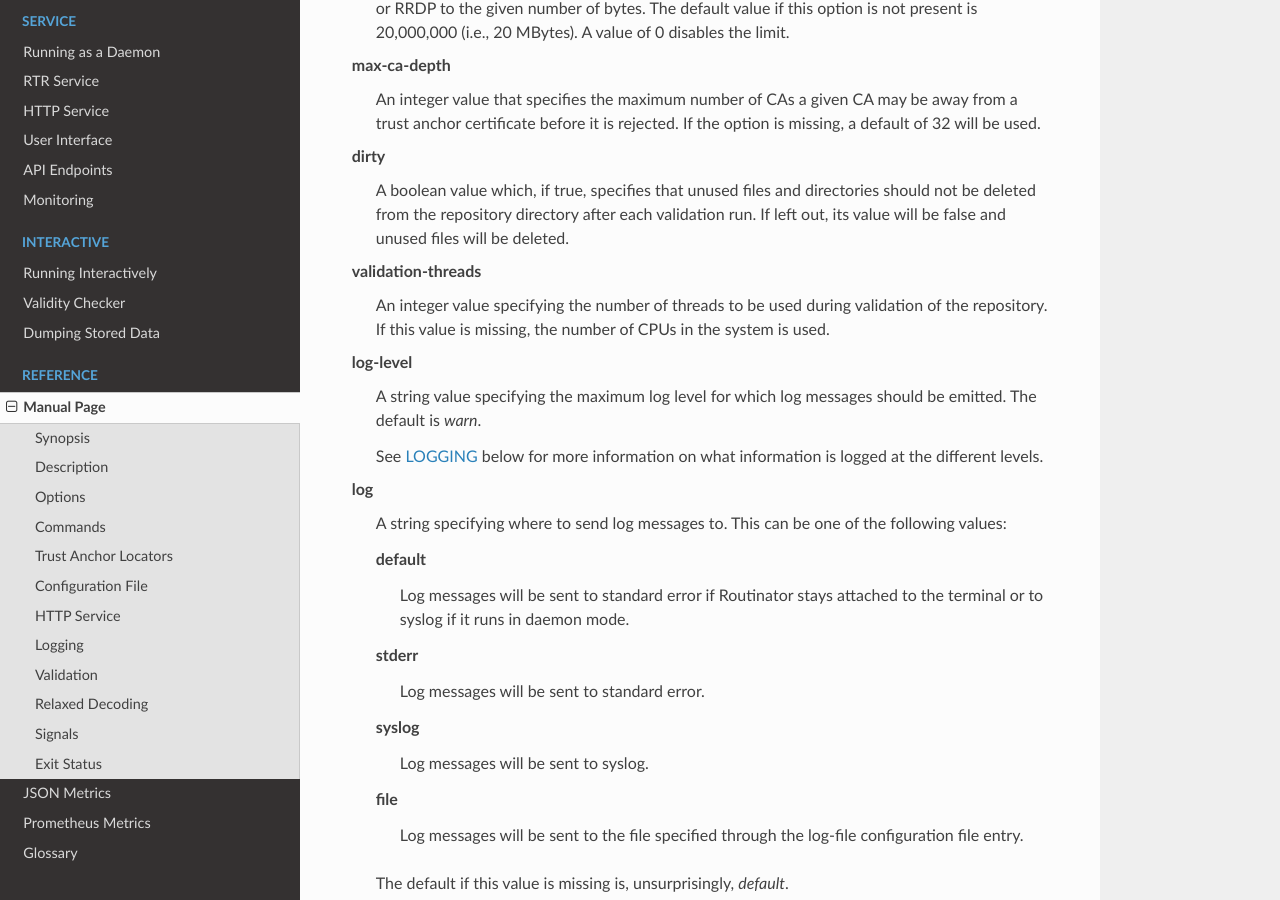
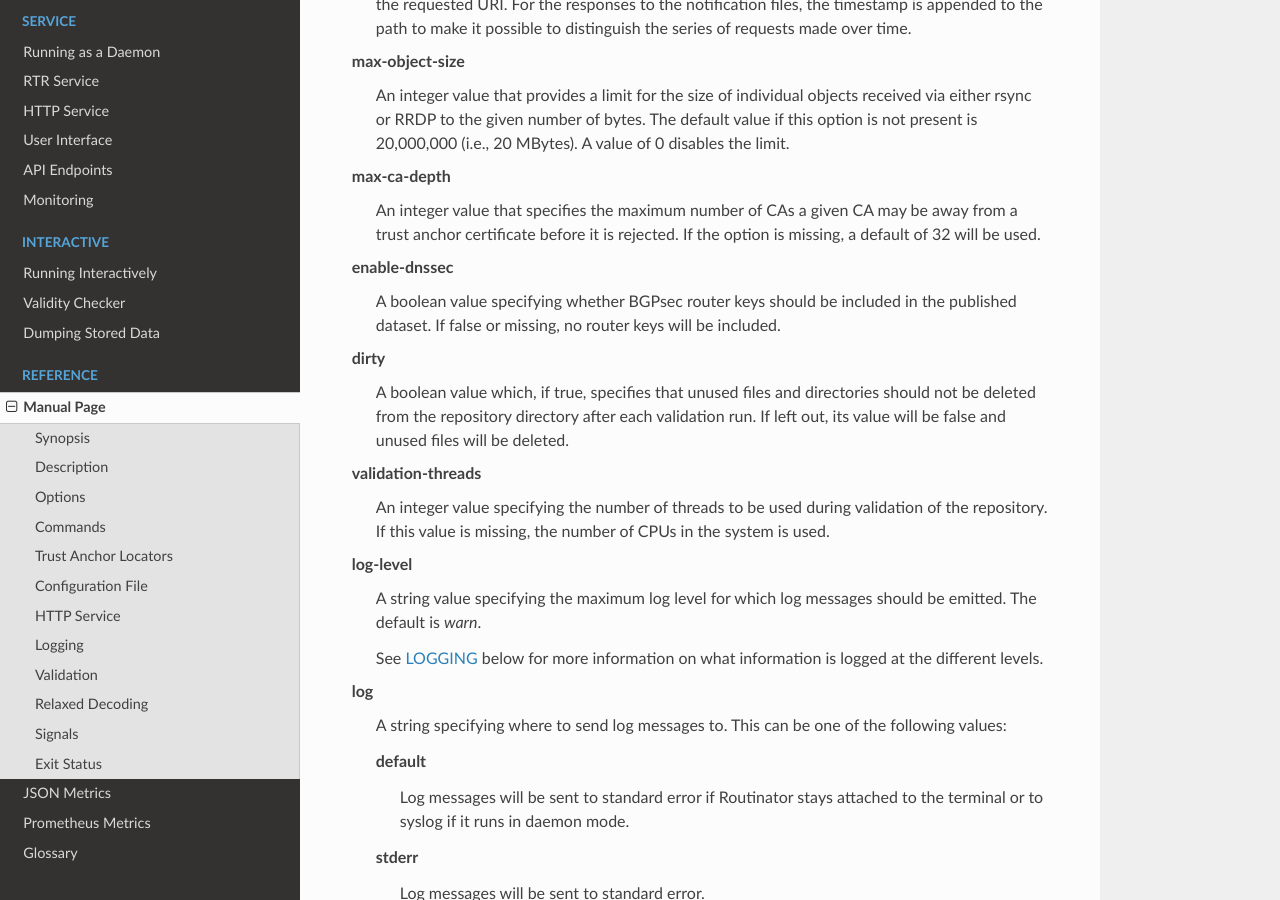
Before and after one commit to NLnetLabs/routinator, a Sphinx documentation site: the page built from doc/manual/source/manual-page.rst, in a window 1280 px wide and 900 px high, scrolled down 19500 px. Built offline with Sphinx 7.4.7 and the Read the Docs theme 2.0.0, drawn with Linux system fonts in a browser that asks for light colours; some of the changed text lies outside the part shown.

Commit message:
Add bgpsec-enable to man page.

```diff
--- a/doc/manual/source/manual-page.rst
+++ b/doc/manual/source/manual-page.rst
@@ -280,6 +280,11 @@
 
       The maximum number of CAs a given CA may be away from a trust anchor
       certificate before it is rejected. The default value is 32.
+
+.. option:: --enable-bgpsec
+
+      If this option is present, BGPsec router keys will be processed
+      during validation and included in the produced data set.
 
 .. option:: --dirty
 
@@ -1062,6 +1067,11 @@
             CA may be away from a trust anchor certificate before it is
             rejected. If the option is missing, a default of 32 will be used.
 
+      enable-dnssec
+            A boolean value specifying whether BGPsec router keys should be
+            included in the published dataset. If false or missing, no router
+            keys will be included.
+
       dirty
             A boolean value which, if true, specifies that unused files and
             directories should not be deleted from the repository directory
```
Also changed, not shown: 1 other file.
